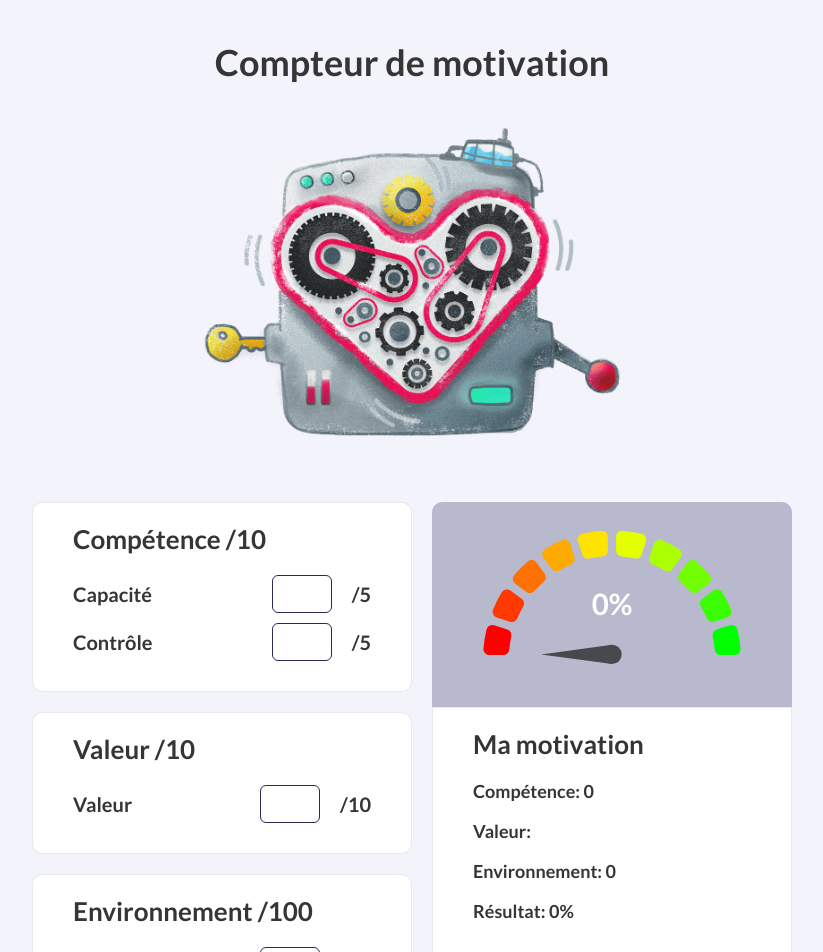
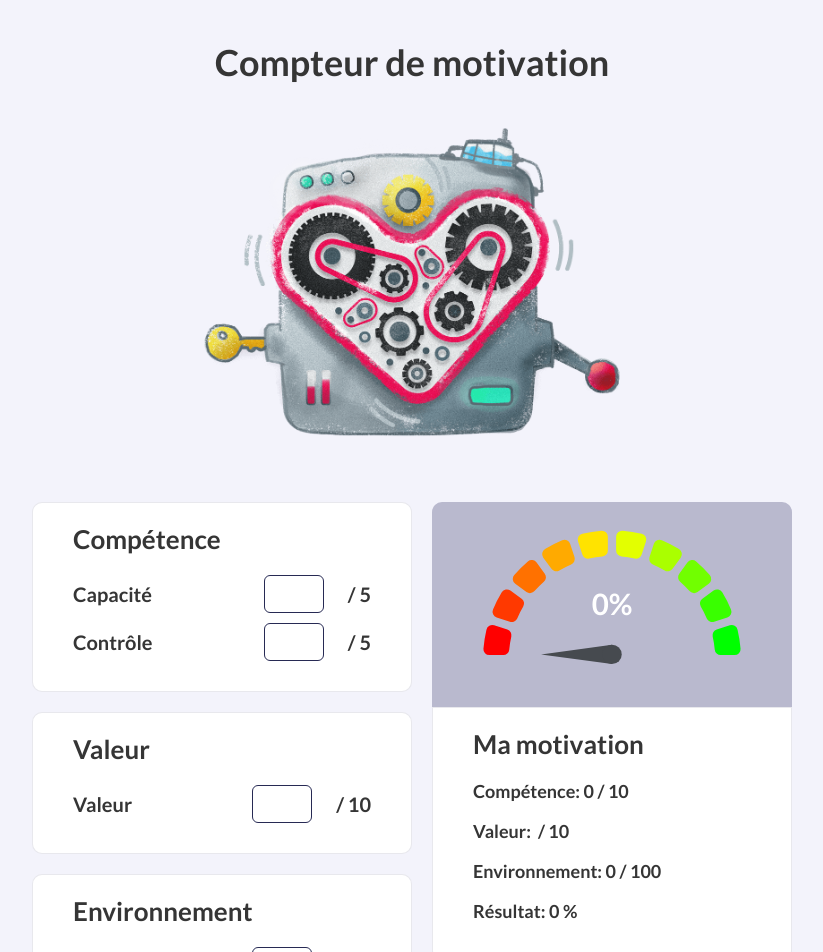
Before and after one commit to JeanCarriere/compteurdelamotivation, a React (Create React App) app: page / in a window 1280 px wide. Shown: the top 952 px of the page, without its empty margins (228-1051 px from the left). Built offline with nearby package versions, Linux system fonts and the light colour scheme.

Commit message:
Modify display of ratios and percentage

```diff
--- a/src/App.js
+++ b/src/App.js
@@ -43,30 +43,30 @@ class App extends React.Component {
       <div className="app">
         <div className="app__left">
           <div className="app__box">
-            <h2>Compétence /10</h2>
-            <div className="input"><span>Capacité</span> <input type="text" value={capacite} onChange={(e) => this.setState({capacite: this.check(e.target.value, 5)})}/><span>/5</span></div>
-            <div className="input"><span>Contrôle</span><input type="text" value={controle} onChange={(e) => this.setState({controle: this.check(e.target.value, 5)})}/><span>/5</span></div>
+            <h2>Compétence</h2>
+            <div className="input"><span>Capacité</span> <input type="text" value={capacite} onChange={(e) => this.setState({capacite: this.check(e.target.value, 5)})}/><span> / 5</span></div>
+            <div className="input"><span>Contrôle</span><input type="text" value={controle} onChange={(e) => this.setState({controle: this.check(e.target.value, 5)})}/><span> / 5</span></div>
           </div>
           <div className="app__box">
-            <h2>Valeur /10</h2>
-            <div className="input"><span>Valeur</span><input type="text" value={valeur} onChange={(e) => this.setState({valeur: this.check(e.target.value, 10)})}/><span>/10</span></div>
+            <h2>Valeur</h2>
+            <div className="input"><span>Valeur</span><input type="text" value={valeur} onChange={(e) => this.setState({valeur: this.check(e.target.value, 10)})}/><span> / 10</span></div>
           </div>
           <div className="app__box">
-            <h2>Environnement /100</h2>
-            <div className="input"><span>Sécurisant</span><input type="text" value={securisant} onChange={(e) => this.setState({securisant: this.check(e.target.value, 25)})}/><span>/25</span></div>
-            <div className="input"><span>Encourageant</span><input type="text" value={encourageant} onChange={(e) => this.setState({encourageant: this.check(e.target.value, 25)})}/><span>/25</span></div>
-            <div className="input"><span>Bienveillant</span><input type="text" value={bienveillant} onChange={(e) => this.setState({bienveillant: this.check(e.target.value, 25)})}/><span>/25</span></div>
-            <div className="input"><span>Stimulant</span><input type="text"  value={stimulant} onChange={(e) => this.setState({stimulant: this.check(e.target.value, 25)})}/><span>/25</span></div>
+            <h2>Environnement</h2>
+            <div className="input"><span>Sécurisant</span><input type="text" value={securisant} onChange={(e) => this.setState({securisant: this.check(e.target.value, 25)})}/><span> / 25</span></div>
+            <div className="input"><span>Encourageant</span><input type="text" value={encourageant} onChange={(e) => this.setState({encourageant: this.check(e.target.value, 25)})}/><span> / 25</span></div>
+            <div className="input"><span>Bienveillant</span><input type="text" value={bienveillant} onChange={(e) => this.setState({bienveillant: this.check(e.target.value, 25)})}/><span> / 25</span></div>
+            <div className="input"><span>Stimulant</span><input type="text"  value={stimulant} onChange={(e) => this.setState({stimulant: this.check(e.target.value, 25)})}/><span> / 25</span></div>
           </div>
         </div>
         <div className="app__right">
           <GaugeChart className="gauge" id="gauge-chart2" textColor={'#fff'} nrOfLevels={10} percent={result/100} colors={["#FF0000","#00FF00"]} />
           <div className="app__box last">
             <h2>Ma motivation</h2>
-            <h3>Compétence: {Number(capacite) + Number(controle)}</h3>
-            <h3>Valeur: {valeur}</h3>
-            <h3>Environnement: {Number(securisant) + Number(encourageant) + Number(bienveillant) + Number(stimulant)}</h3>
-            <h3>Résultat: {result}%</h3>
+            <h3>Compétence: {Number(capacite) + Number(controle)} / 10</h3>
+            <h3>Valeur: {valeur} / 10</h3>
+            <h3>Environnement: {Number(securisant) + Number(encourageant) + Number(bienveillant) + Number(stimulant)} / 100</h3>
+            <h3>Résultat: {result} %</h3>
           </div>
         </div>
       </div>
```
